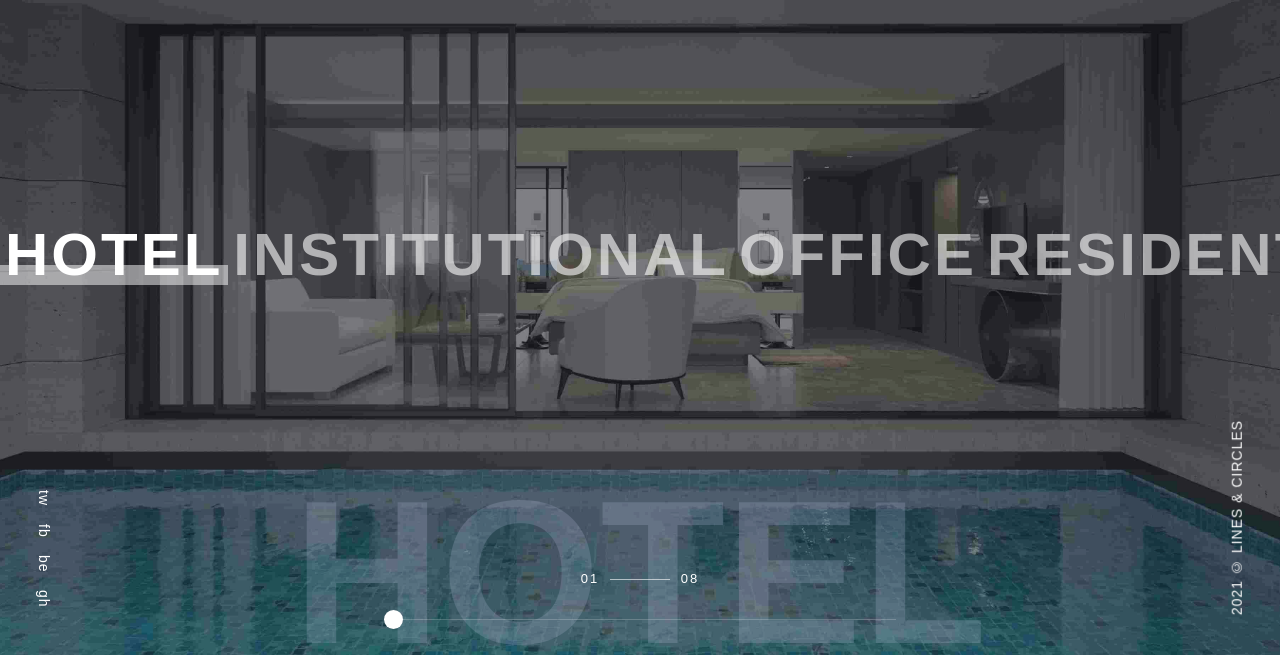
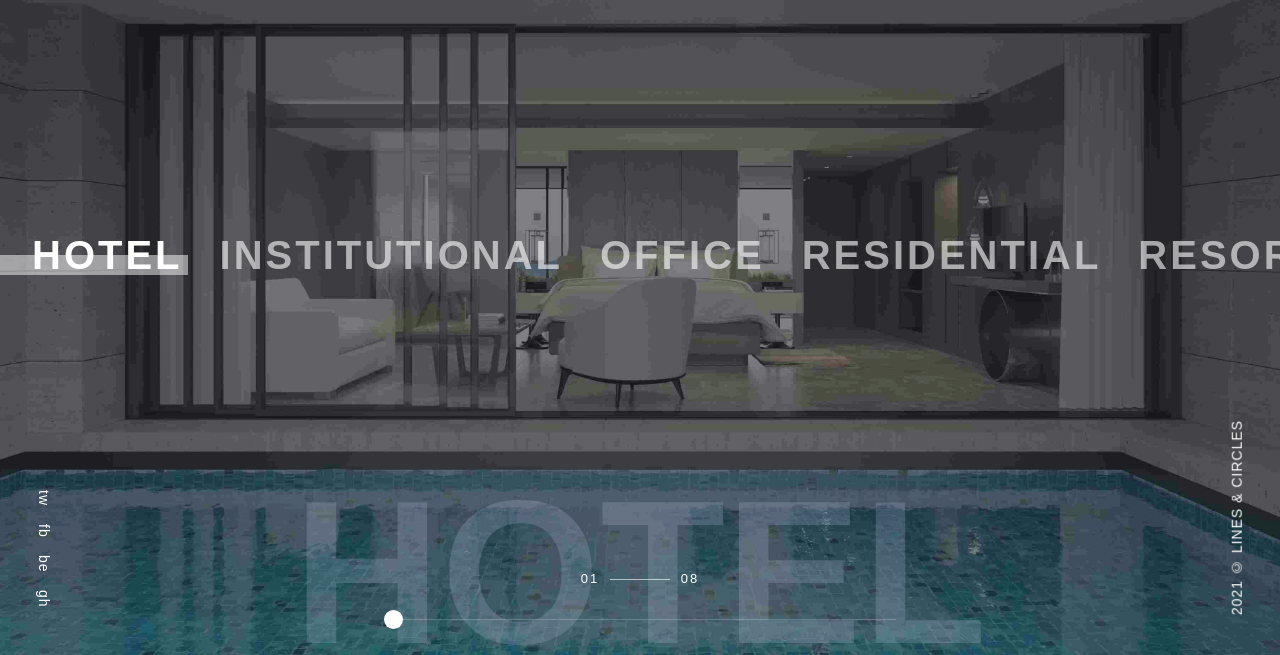
Before and after one commit to Dev-is-here/lines_hopes, a plain HTML site: page index.html in a window 1280 px wide. Shown: the part 145-800 px from the top of the page. Drawn offline with Linux system fonts and the light colour scheme; a web font is replaced by a local one.

Commit message:
changed fonts

```diff
--- a/css/style.css
+++ b/css/style.css
@@ -903,7 +903,8 @@ body.nav-active .nav__list-item:nth-child(10) {
 }
 .swiper-slide h1{
 	position: relative;
-	font-size: 60px;
+	font-size: 40px;
+	padding-left: 2rem !important;
 	letter-spacing: 3px;
 	line-height: 1;
 	font-weight: 800;
```
